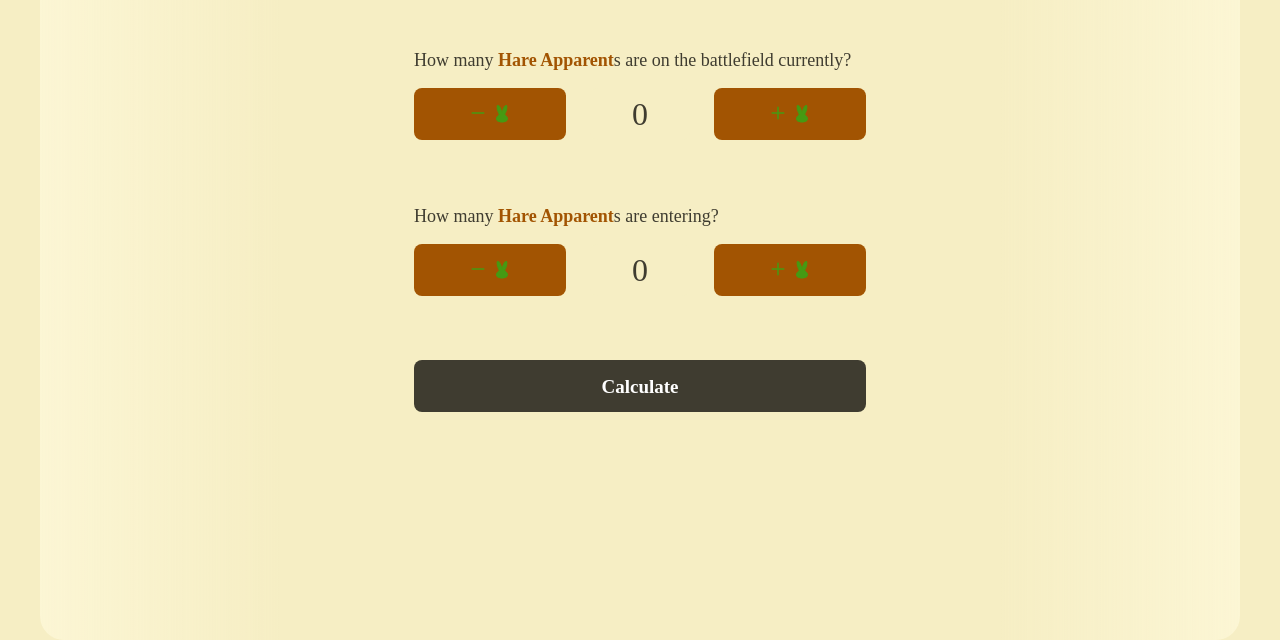
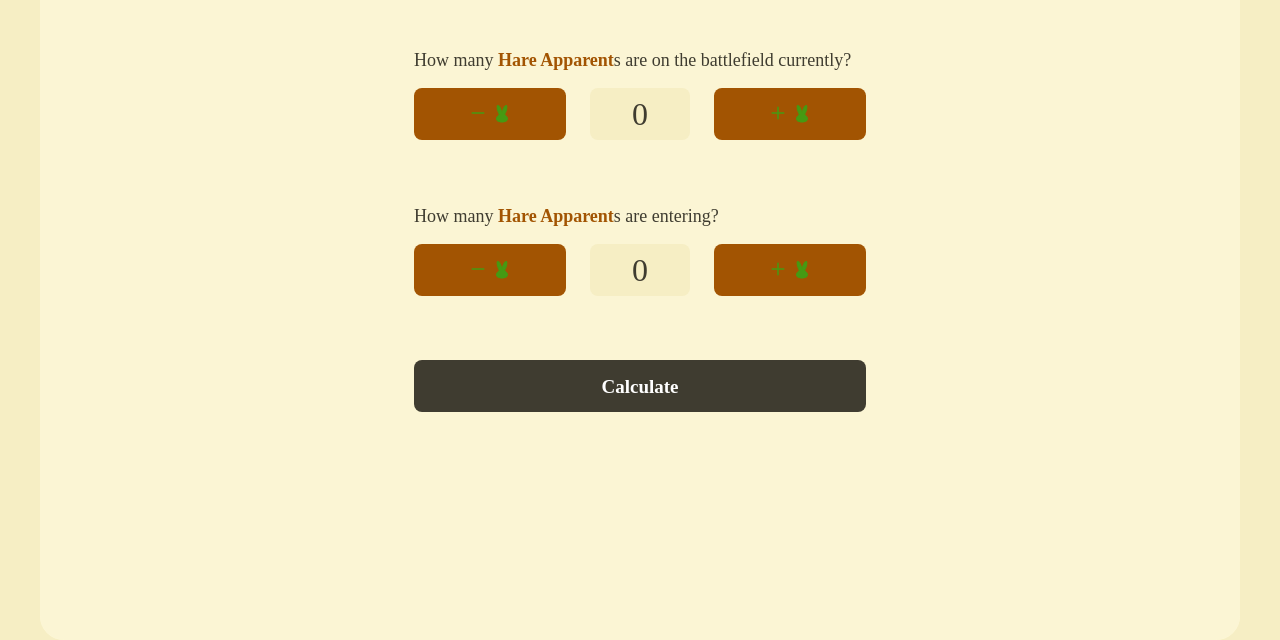
Before and after one commit to susanpallmann/hare-apparent-calculator, a plain HTML site: page index.html in a window 1280 px wide. Shown: the part 160-800 px from the top of the page. Drawn offline with nearby package versions, Linux system fonts and the light colour scheme; a web font is replaced by a local one.

Commit message:
Update styles.css

```diff
--- a/styles.css
+++ b/styles.css
@@ -211,6 +211,7 @@ input[type="number"].quantity::-webkit-outer-spin-button {
 }
 
 #rabbit-container {
+  background-color: #FFFADD;
   height: 100%;
   width: 100%;
   position: absolute;
```
